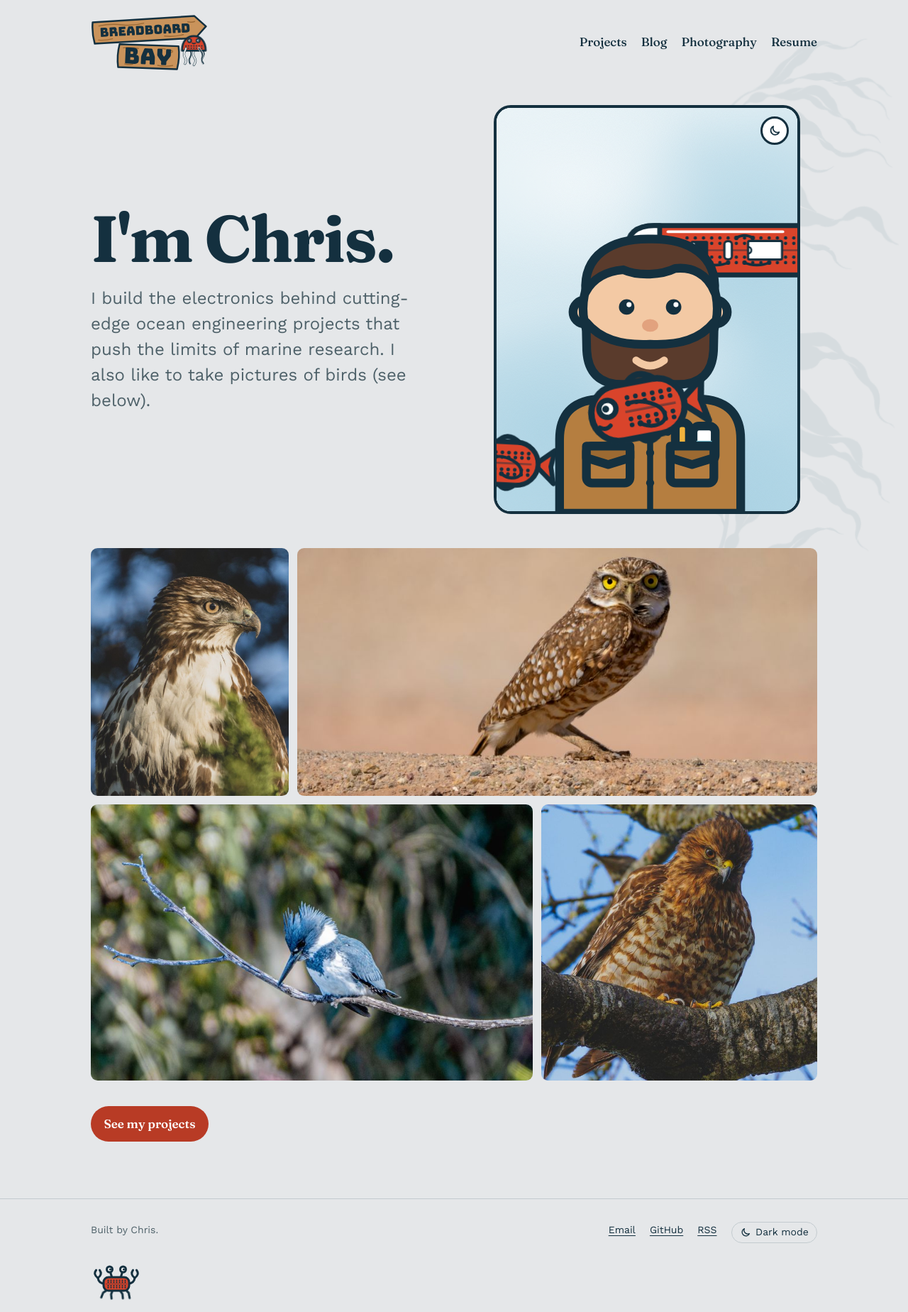
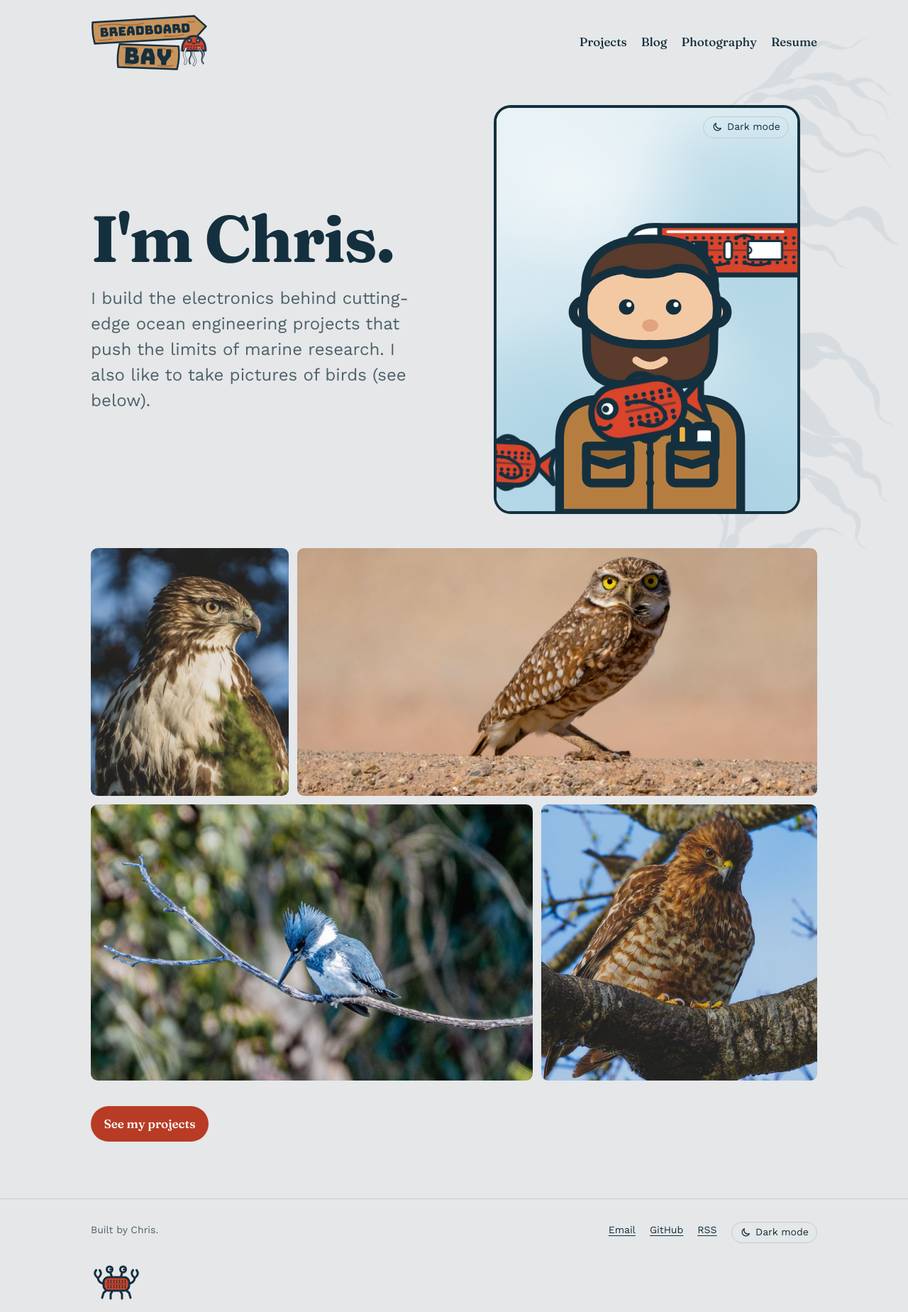
Before and after one commit to RobotCrabLab/Homepage, a Jekyll site: the page built from index.html, in a window 1280 px wide. Shown: the whole page at 71% size. Built offline with Jekyll 4.4.1, drawn with Linux system fonts in a browser that asks for light colours.

Commit message:
Match the card's theme switch to the footer, and theme the card wash
The card's switch is now the same text pill as the footer's. In dark
mode the card's watercolor turns a deep blue to match the theme.

Co-Authored-By: Claude Opus 5.5 <noreply@anthropic.com>
Claude-Session: https://claude.ai/code/session_01MMDVxXAekaRt7NRydvis2Y

```diff
--- a/assets/css/style.css
+++ b/assets/css/style.css
@@ -369,14 +369,14 @@ img { max-width: 100%; height: auto; }
 .fish-body { display: block; width: 100%; height: auto; overflow: visible; }
 .card-auv    { left: 4%;  top: 25%; width: 90%; }   /* the breadboard AUV, cruising behind him */
 .auv-body { display: block; width: 100%; height: auto; }
-/* Light/dark switch in the card's top-right corner, in front of the swimmers */
-.card-theme {
-  position: absolute; top: 0.75rem; right: 0.75rem; z-index: 5;
-  width: 2.5rem; height: 2.5rem; padding: 0; justify-content: center;
-  color: #14303F; background: #FFFFFF; border: 3px solid #14303F; border-radius: 50%;
+/* Light/dark switch in the card's top-right corner, in front of the swimmers.
+   It's the same pill as the footer switch; only its position differs. */
+.card-theme { position: absolute; top: 0.75rem; right: 0.75rem; z-index: 5; font-family: var(--body); font-size: var(--step--1); }
+/* In dark mode the card's watercolor turns deep blue to match the theme */
+@media (prefers-color-scheme: dark) {
+  :root:not([data-theme="light"]) .portrait-wash { background-color: #163240; background-image: url("../images/watercolor-blue-dark.svg"); }
 }
-.card-theme:hover { background: #EAF4F8; border-color: #14303F; }
-.card-theme svg { width: 1.15rem; height: 1.15rem; }
+:root[data-theme="dark"] .portrait-wash { background-color: #163240; background-image: url("../images/watercolor-blue-dark.svg"); }
 .card-fish-2 { left: -2%; top: 64%; width: 44%; }
 .card-fish-3 { left: 76%; top: 80%; width: 34%; }
 
--- a/index.html
+++ b/index.html
@@ -13,8 +13,9 @@ body_class: home
     <figure class="portrait-card">
       <div class="portrait-wash" aria-hidden="true"></div>
       <button class="theme-toggle card-theme" type="button" aria-label="Switch to dark mode">
-        <svg class="icon-moon" viewBox="0 0 24 24" aria-hidden="true"><path d="M20 14.5A8 8 0 0 1 9.5 4a8 8 0 1 0 10.5 10.5Z" fill="none" stroke="currentColor" stroke-width="2.2" stroke-linejoin="round"/></svg>
-        <svg class="icon-sun" viewBox="0 0 24 24" aria-hidden="true"><circle cx="12" cy="12" r="4.2" fill="none" stroke="currentColor" stroke-width="2.2"/><path d="M12 2.5v2.5M12 19v2.5M2.5 12H5M19 12h2.5M5.3 5.3l1.8 1.8M16.9 16.9l1.8 1.8M5.3 18.7l1.8-1.8M16.9 7.1l1.8-1.8" stroke="currentColor" stroke-width="2.2" stroke-linecap="round"/></svg>
+        <svg class="icon-moon" viewBox="0 0 24 24" aria-hidden="true"><path d="M20 14.5A8 8 0 0 1 9.5 4a8 8 0 1 0 10.5 10.5Z" fill="none" stroke="currentColor" stroke-width="2" stroke-linejoin="round"/></svg>
+        <svg class="icon-sun" viewBox="0 0 24 24" aria-hidden="true"><circle cx="12" cy="12" r="4.2" fill="none" stroke="currentColor" stroke-width="2"/><path d="M12 2.5v2.5M12 19v2.5M2.5 12H5M19 12h2.5M5.3 5.3l1.8 1.8M16.9 16.9l1.8 1.8M5.3 18.7l1.8-1.8M16.9 7.1l1.8-1.8" stroke="currentColor" stroke-width="2" stroke-linecap="round"/></svg>
+        <span class="theme-label">Dark mode</span>
       </button>
       <img class="portrait-me" src="{{ '/assets/images/scientist.svg' | relative_url }}" alt="" width="70" height="90">
       <span class="card-fish card-auv" aria-hidden="true" data-top="25" data-jitter="5" data-straight><img class="auv-body" src="{{ '/assets/images/breadboard-auv.svg' | relative_url }}" alt="" width="198" height="72"></span>
```
Also changed, not shown: assets/images/watercolor-blue-dark.svg (added).
